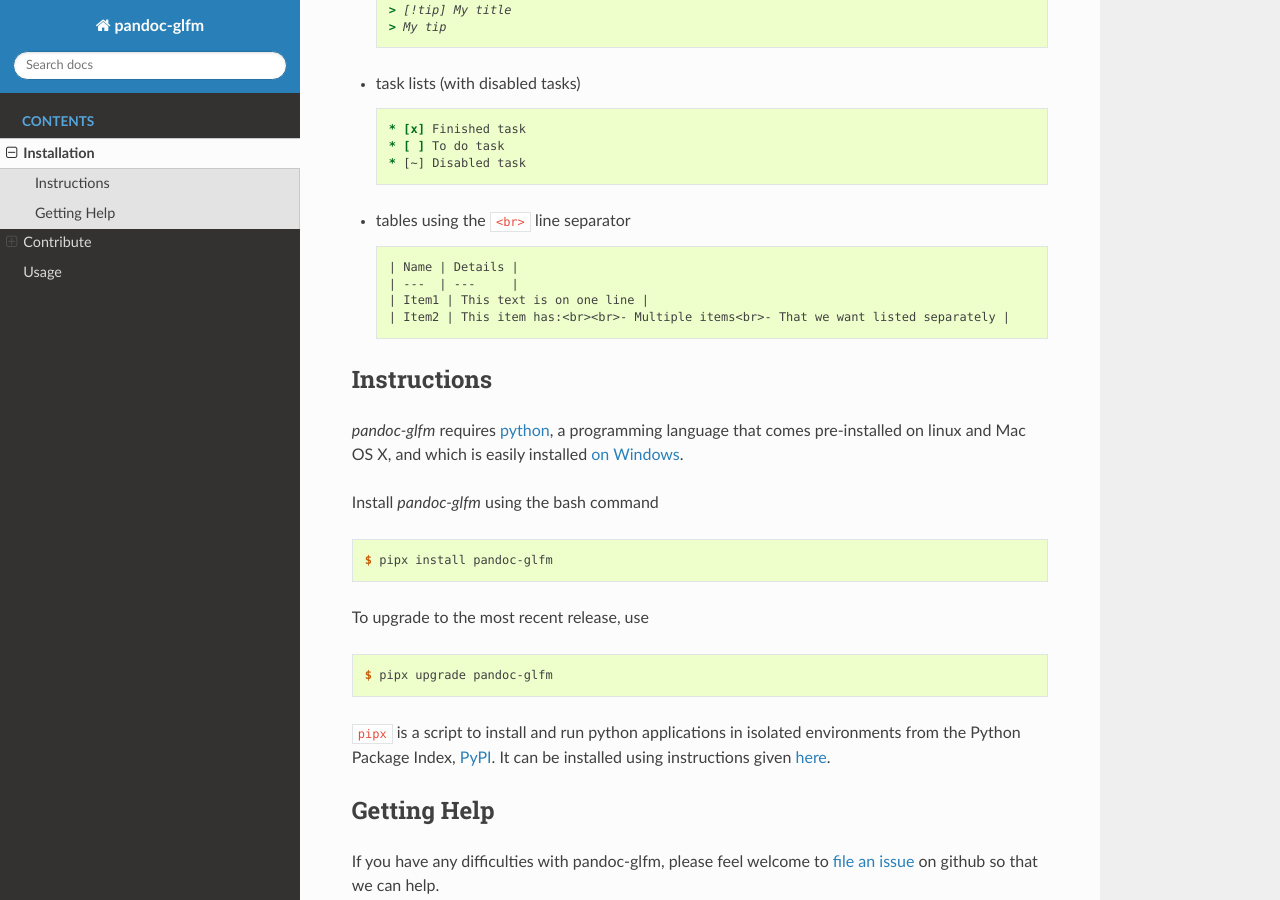
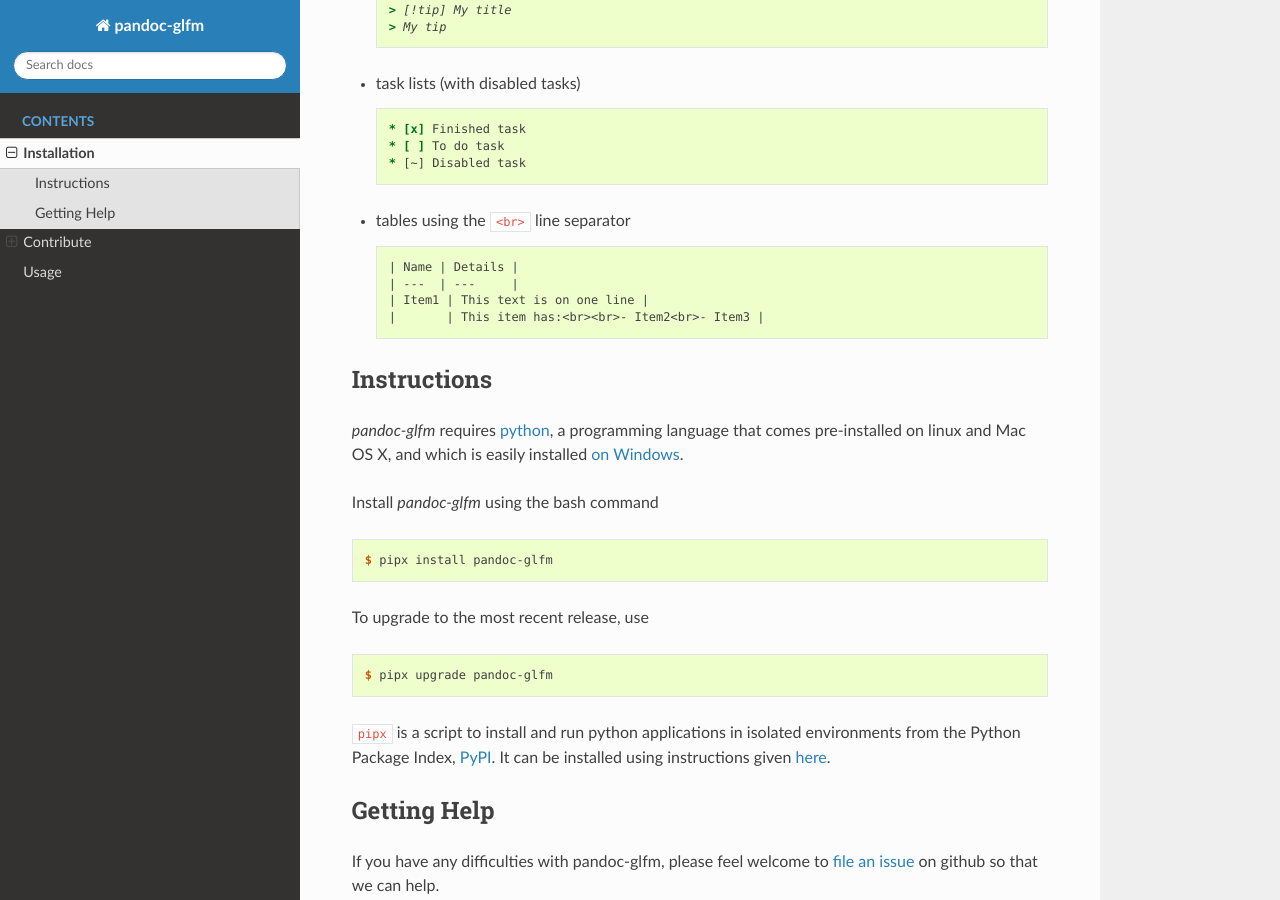
Before and after one commit to chdemko/pandoc-glfm, a Sphinx documentation site: the page built from docs/README.md, in a window 1280 px wide and 900 px high, scrolled down 351 px. Built offline with Sphinx 7.4.7 and the Read the Docs theme 3.1.0, drawn with Linux system fonts in a browser that asks for light colours.

Commit message:
Fix style

```diff
--- a/README.md
+++ b/README.md
@@ -42,7 +42,7 @@
   | Name | Details |
   | ---  | ---     |
   | Item1 | This text is on one line |
-  | Item2 | This item has:<br><br>- Multiple items<br>- That we want listed separately |
+  |       | This item has:<br><br>- Item2<br>- Item3 |
   ~~~
 
 [pandoc]: http://pandoc.org/
--- a/docs/images/pandoc-glfm-sample.txt
+++ b/docs/images/pandoc-glfm-sample.txt
@@ -22,4 +22,4 @@
 | Name | Details |
 | ---  | ---     |
 | Item1 | This text is on one line |
-| Item2 | This item has:<br><br>- Multiple items<br>- That we want listed separately |
+|       | This item has:<br><br>- Item2<br>- Item3 |
```
